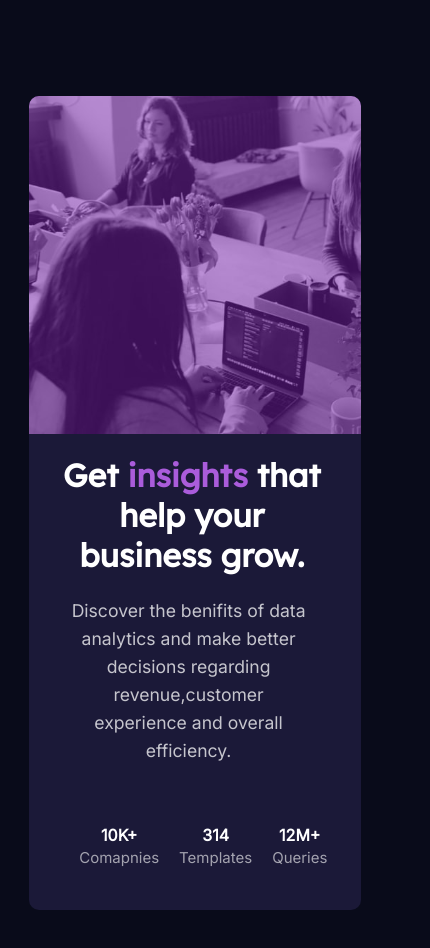
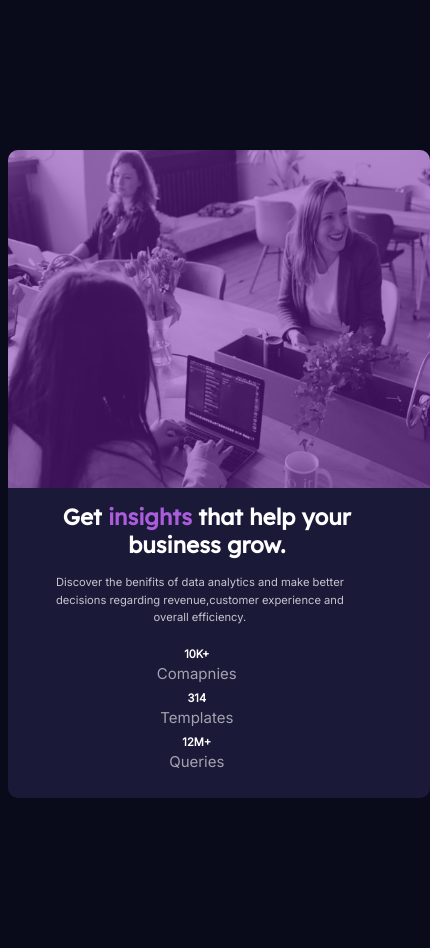
Before and after one commit to Shafin9919/stat-preview-card, a plain HTML site: page index.html in a window 390 px wide. Shown: the whole page, 430 px wide, since content can reach past the window. Drawn offline with Linux system fonts and the light colour scheme.

Commit message:
Update style.css

```diff
--- a/style.css
+++ b/style.css
@@ -4,7 +4,7 @@ body {
 }
 #container{
   width:70vw;
-  height:18vh;
+  /* height:50vh;  */
   display: flex;
   background-color: hsl(244, 38%, 16%);
   margin: 150px auto;
@@ -79,10 +79,10 @@ ul{
 
 
 
-@media screen and (max-width:600px){
+@media screen and (max-width:767px){
   #container {
     width: 50vh;
-    height: 90vh;
+    /* height: 90vh; */
     display: flex;
     flex-direction:column-reverse;
     background-color: hsl(244, 38%, 16%);
@@ -91,10 +91,14 @@ ul{
 }
 
 .para {
-  width: 100%;
+
   color: hsla(0, 0%, 100%, 0.75);
   margin: 0 0 15px 40px;
-
+  font-size: 7px;
+  width:90%;
+  font-size:.7rem;
+  text-align: center;
+  line-height:1.6;
 }
 .box{
   width: 80%;
@@ -102,16 +106,10 @@ ul{
 }
 .header{
   width: 100%;
-  font-size:1rem;
+  font-size:.7rem;
   margin:0 30px;
   text-align: center;
 
-}
-.para{
-  width:90%;
-  font-size:.9rem;
-  text-align: center;
-  line-height:1.6;
 }
 
 .overlay{
@@ -141,17 +139,18 @@ ul{
 
 }
 .stat li{
-  font-size: 1.5rem;
+  font-size: .7rem;
+  margin:0 auto 5px;
 
 }
 }
 
 
 
-@media screen and (max-width:768px){
+@media screen and (min-width:768px) and (max-width:1024px){
     #container {
     width: 95%;
-    height: 60vh;
+    /* height: 60vh; */
     display: flex;
     flex-direction:column-reverse;
     background-color: hsl(244, 38%, 16%);
@@ -167,7 +166,9 @@ ul{
   margin-bottom: 0px;
 
 }
-
+.box{
+  width:90%;
+}
 .image {
   width: inherit;
   height: inherit;
@@ -185,6 +186,8 @@ ul{
 ul{
   display: flex;
   flex-direction: row;
+  justify-content: space-around;
+
 }
 .stat li{
   font-size: 1rem;
@@ -194,7 +197,7 @@ ul{
 
 
 
-
+/*
 
 @media screen and (max-height:992px){
   #container {
@@ -212,4 +215,4 @@ ul{
 .stat{
   margin-top:40px;
 }
-}
+}   */
```
